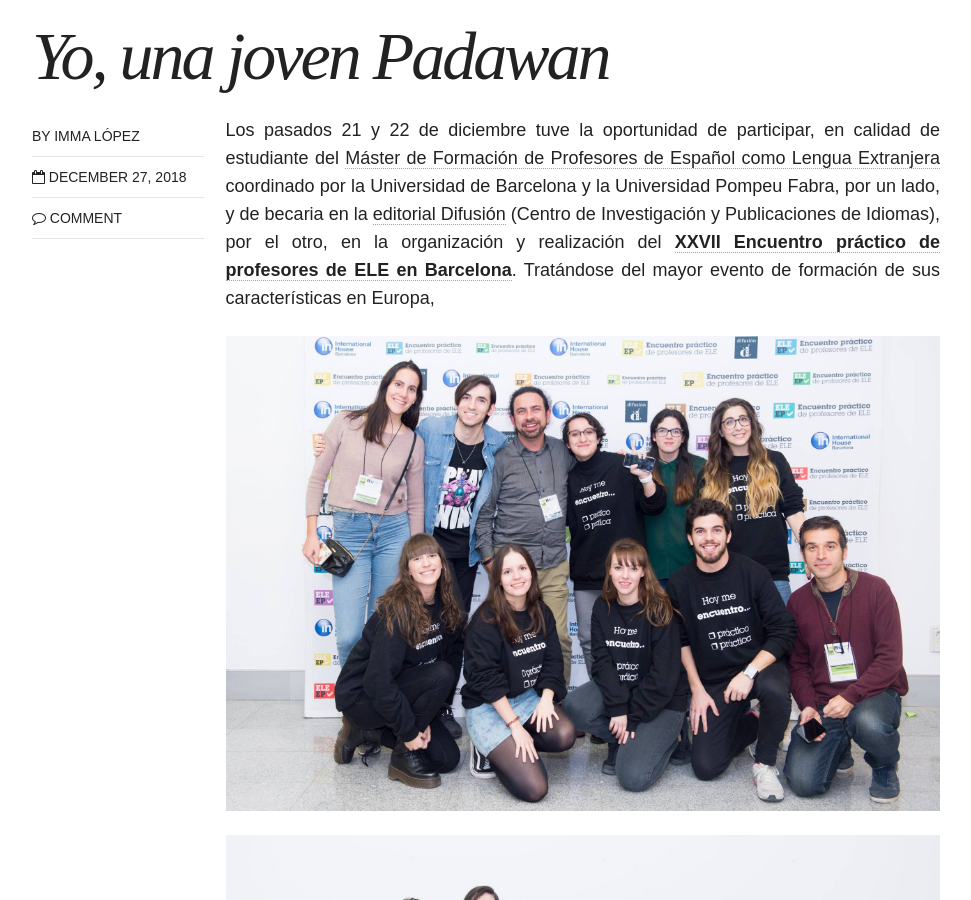
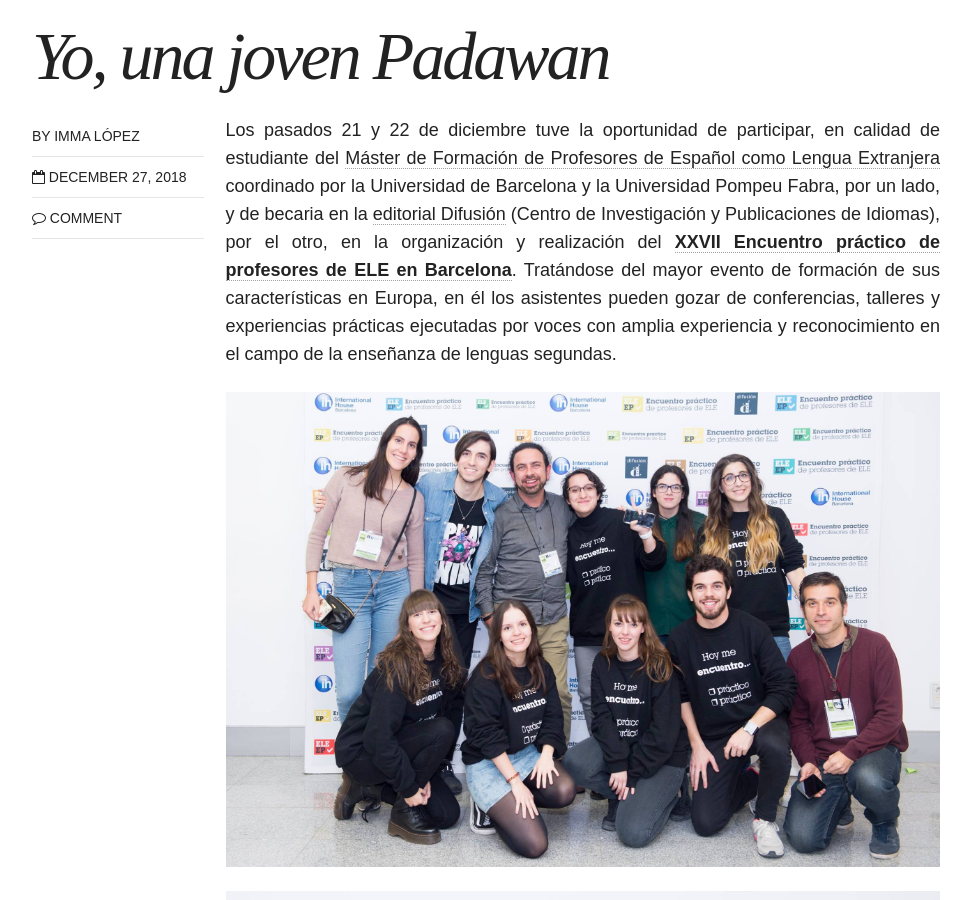
Before and after one commit to immalopez/immalopez.github.io, a Jekyll site: the page built from _posts/blog/2018-12-27-yo-una-joven-padawan.md, in a window 1280 px wide and 900 px high, scrolled down 456 px. Shown: the whole window, without its empty margins (154-1125 px from the left). Built offline with Jekyll 4.4.1, drawn with Linux system fonts in a browser that asks for light colours; nearby versions of some CDN libraries; comment, search, counter and statistics services are not loaded.

Commit message:
Update 2018-12-27-yo-una-joven-padawan.md

```diff
--- a/_posts/blog/2018-12-27-yo-una-joven-padawan.md
+++ b/_posts/blog/2018-12-27-yo-una-joven-padawan.md
@@ -11,7 +11,7 @@
 # modified: 2016-06-01T14:19:19-04:00
 ---
 
-Los pasados 21 y 22 de diciembre tuve la oportunidad de participar, en calidad de estudiante del <a href=" https://www.ub.edu/portal/web/educacion/masteres-universitarios/-/ensenyament/detallEnsenyament/1060507" target="_blank">Máster de Formación de Profesores de Español como Lengua Extranjera</a> coordinado por la Universidad de Barcelona y la Universidad Pompeu Fabra, por un lado, y de becaria en la <a href="https://www.difusion.com" target="_blank">editorial Difusión</a> (Centro de Investigación y Publicaciones de Idiomas), por el otro, en la organización y realización del <a href="https://www.encuentro-practico.com" target="_blank">**XXVII Encuentro práctico de profesores de ELE en Barcelona**</a>. Tratándose del mayor evento de formación de sus características en Europa,
+Los pasados 21 y 22 de diciembre tuve la oportunidad de participar, en calidad de estudiante del <a href=" https://www.ub.edu/portal/web/educacion/masteres-universitarios/-/ensenyament/detallEnsenyament/1060507" target="_blank">Máster de Formación de Profesores de Español como Lengua Extranjera</a> coordinado por la Universidad de Barcelona y la Universidad Pompeu Fabra, por un lado, y de becaria en la <a href="https://www.difusion.com" target="_blank">editorial Difusión</a> (Centro de Investigación y Publicaciones de Idiomas), por el otro, en la organización y realización del <a href="https://www.encuentro-practico.com" target="_blank">**XXVII Encuentro práctico de profesores de ELE en Barcelona**</a>. Tratándose del mayor evento de formación de sus características en Europa, en él los asistentes pueden gozar de conferencias, talleres y experiencias prácticas ejecutadas por voces con amplia experiencia y reconocimiento en el campo de la enseñanza de lenguas segundas.
 
 ![Primera foto grupal](/images/49762984_2075649652458469_5946944892092547072_o.jpg)
 
```
